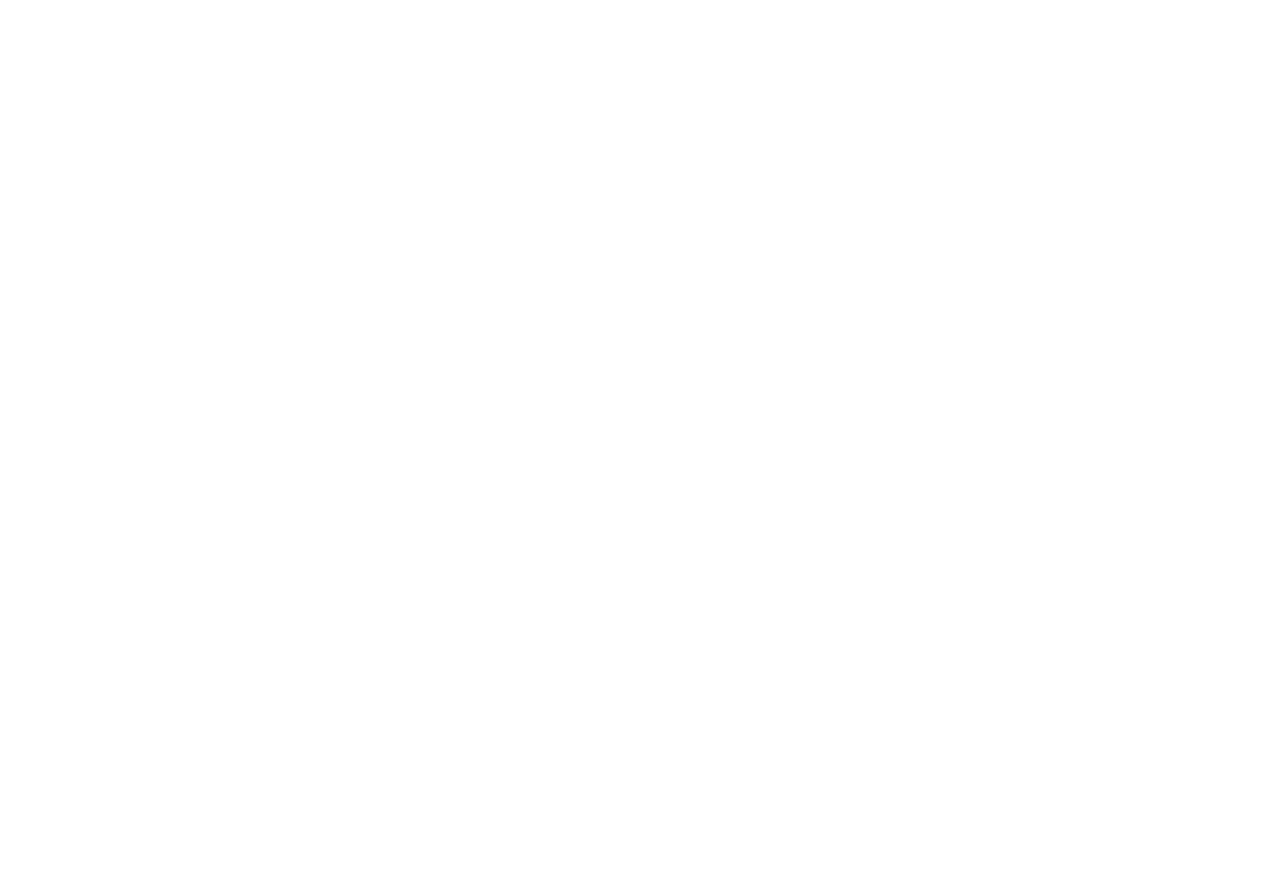
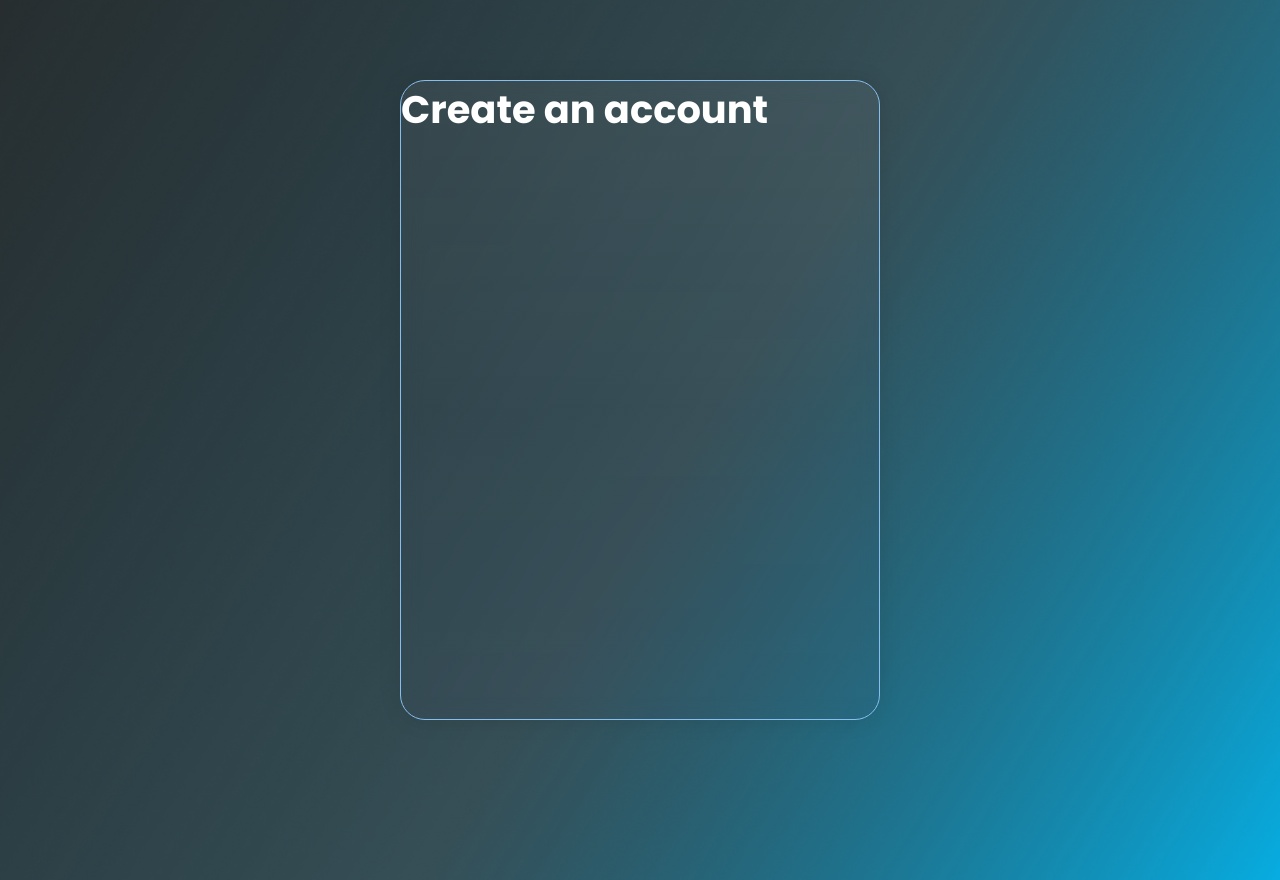
Before and after one commit to Ashu0Singh/Crud, a React (Create React App) app: page / in a window 1280 px wide. Before the commit the page ends 800 px from the top, so only its background shows below. Built offline with nearby package versions, Linux system fonts and the light colour scheme.

Commit message:
Practice Commit

```diff
--- a/src/App.js
+++ b/src/App.js
@@ -1,6 +1,9 @@
+import SignUp from "./components/SignUp";
+
 function App() {
   return (
     <div className="App">
+      <SignUp />
     </div>
   );
 }
--- /dev/null
+++ b/src/components/SignUp/index.js
@@ -0,0 +1,9 @@
+import './index.css'
+
+export default function SignUp(){
+    return (
+        <div className='box-container'>
+            <h2 className='fs-600 fc-white c'>Create an account</h2>
+        </div>
+    )
+}
--- /dev/null
+++ b/src/index.css
@@ -0,0 +1,130 @@
+@import url('https://fonts.googleapis.com/css2?family=Poppins:wght@400;500;600;700;800&display=swap');
+
+
+/* --------------------------------------------------------------- */
+/* ---------------------------- Reset ---------------------------- */
+/* --------------------------------------------------------------- */
+
+/* https://piccalil.li/blog/a-modern-css-reset/ */
+
+/* Box sizing */
+*,
+*::before,
+*::after {
+    box-sizing: border-box;
+}
+
+/* Reset margins */
+body,
+h1,
+h2,
+h3,
+h4,
+h5,
+p,
+ul {
+    margin: 0;
+}
+
+/* set up the body */
+body {
+    line-height: 1.5;
+    min-height: 100vh;
+    font-family: 'Poppins', sans-serif;
+
+    width: 100%;
+    overflow-x:hidden;
+
+    background: rgb(148, 148, 148);
+    background-image: url("./assets/background/gradient-linear.png");
+    background-repeat: no-repeat;
+    background-size: cover;
+
+    overflow: hidden;
+}
+
+/* make images easier to work with */
+img {
+    max-width: 100%;
+    display: block;
+}
+
+/* make form elements easier to work with */
+input,
+button,
+textarea,
+select {
+    font: inherit;
+}
+
+h1,
+h2,
+h3,
+h4,
+h5,
+p{
+    font-weight: 400;
+}
+
+body::-webkit-scrollbar {
+    display: none;
+}
+body {
+    -ms-overflow-style: none;
+    scrollbar-width: none;
+}
+
+@media (prefers-reduced-motion: reduce) {
+  *,
+  *::before,
+  *::after {
+    animation-duration: 0.01ms !important;
+    animation-iteration-count: 1 !important;
+    transition-duration: 0.01ms !important;
+    scroll-behavior: auto !important;
+  }
+}
+
+
+/* --------------------------------------------------------------- */
+/* ---------------------- Custom Properties ---------------------- */
+/* --------------------------------------------------------------- */
+
+:root{
+    /* ------- Colors ------ */
+        --offWhite:255, 255, 255, 0.5;
+        --accent: 197, 152, 255, 1;
+        --white: 255, 255, 255, 1;
+
+    /* ----- Font Size ---- */
+        --fs-600: clamp(2rem, 3vw , 2.5rem);
+        --fs-500: clamp(0.9rem, 1vw , 1.2rem);
+        --fs-400: clamp(0.8rem, 1vw , 1rem);
+}
+
+/* --------------------------------------------------------------- */
+/* ------------------------ Custom Class ------------------------- */
+/* --------------------------------------------------------------- */
+
+.fs-600{
+    font-size: var(--fs-600);
+    font-weight: 700;
+}
+.fs-500{ font-size: var(--fs-500) }
+.fs-400{ font-size: var(--fs-400) }
+
+.fc-offWhite{ color: rgba( var(--offWhite) ) }
+.fc-accent{ color: rgba( var(--accent) ) }
+.fc-white{ color: rgba( var(--white) )}
+
+.box-container{
+    border: 1px solid #88BEEF;
+    margin-top: 10vh;
+    height: 80vh;
+    width: clamp(30rem, 35vw , 40rem);
+    border-radius: 25px;
+    margin-inline: auto;
+    background: linear-gradient(180deg, rgba(0, 0, 0, 0.0276) 0%, rgba(0, 0, 0, 0.06) 0%, rgba(255, 255, 255, 0.06) 0%, rgba(135, 141, 177, 0.0297472) 51.48%, rgba(90, 98, 138, 0.06) 100%);
+    box-shadow: 0px 0px 25px -1px rgba(0, 0, 0, 0.1);
+    backdrop-filter: blur(10px);
+}
--- a/src/index.js
+++ b/src/index.js
@@ -1,6 +1,7 @@
 import React from 'react';
 import ReactDOM from 'react-dom/client';
 import App from './App';
+import './index.css'
 
 const root = ReactDOM.createRoot(document.getElementById('root'));
 root.render(
```
Also changed, not shown: src/assets/background/gradient-linear.png (added), src/components/Accounts/index.css (added), src/components/Accounts/index.js (added), src/components/SignUp/index.css (added).
